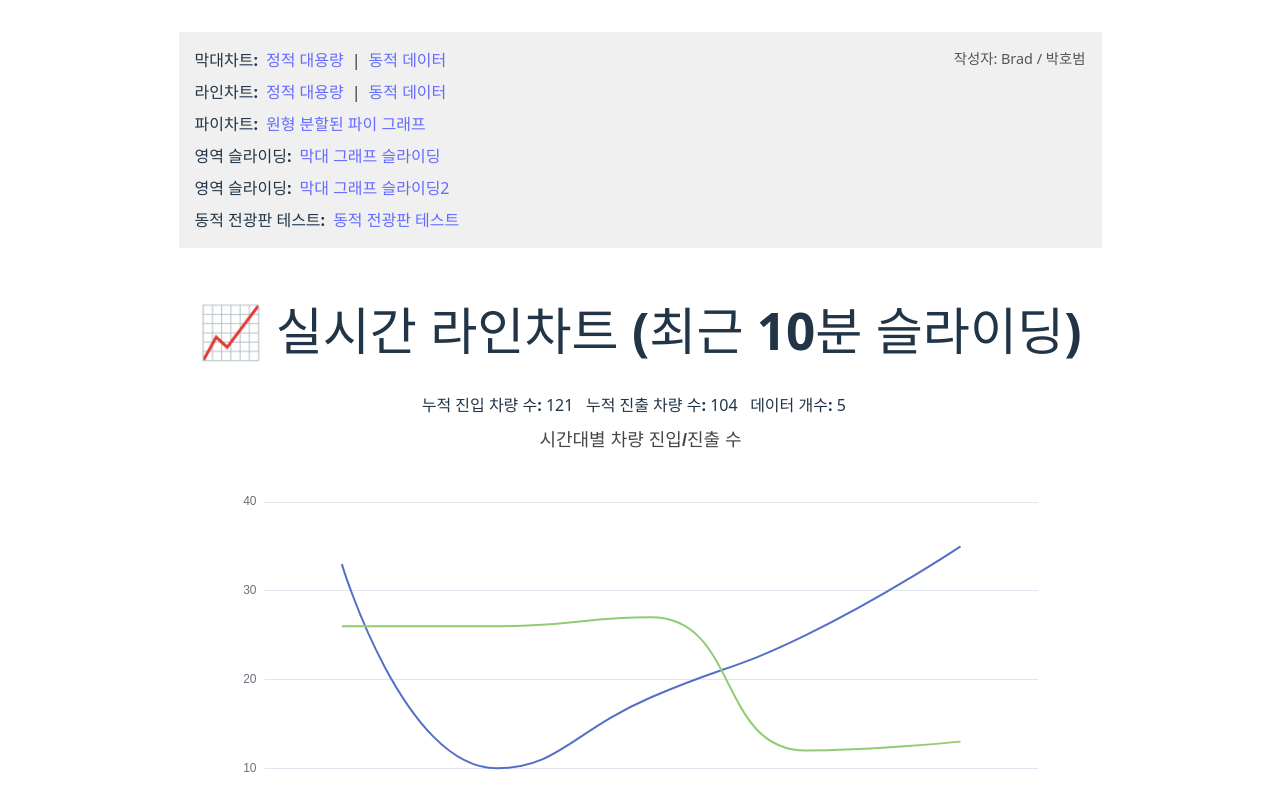
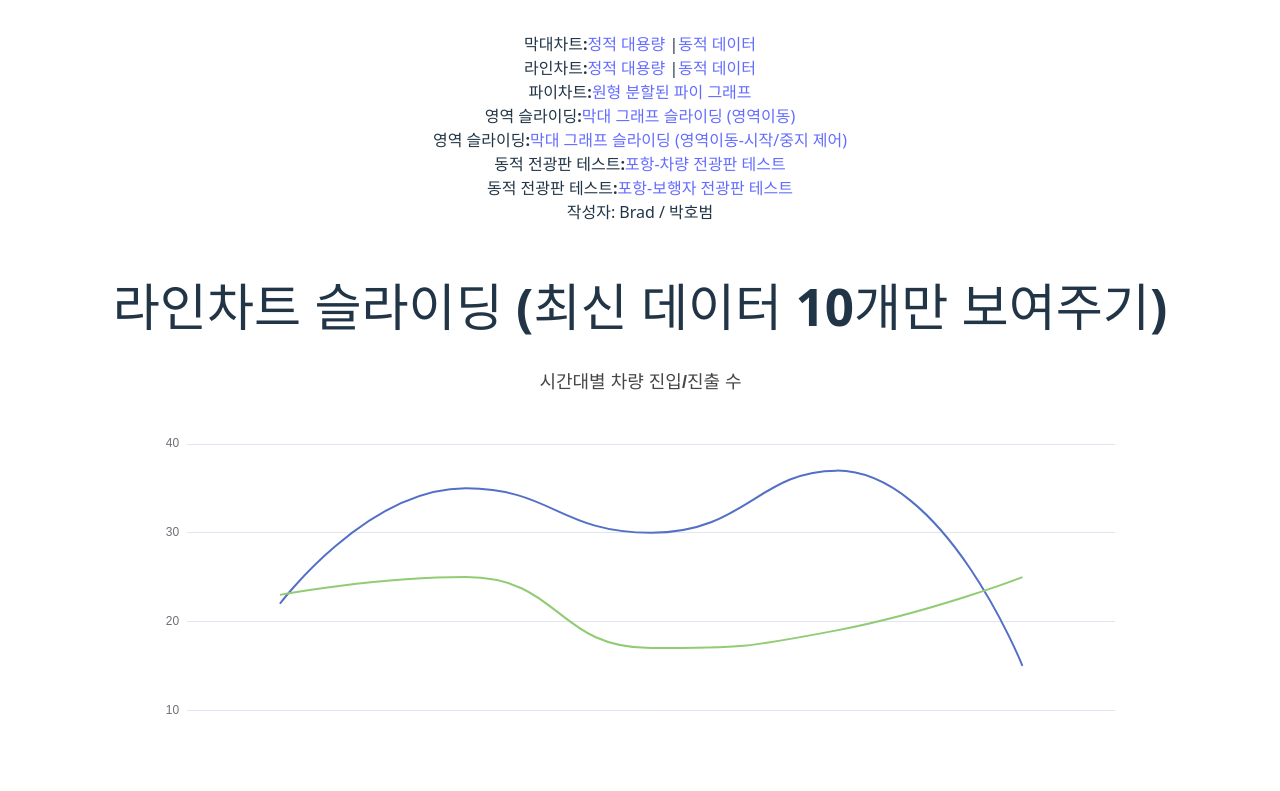
Before and after one commit to HobumPark/react_echarts_practice, a React (Vite) app: page /line/sliding2 in a window 1280 px wide. Shown: the top 791 px of the page. Built offline with nearby package versions, Linux system fonts and the light colour scheme.

Commit message:
chart sliding - true, false (remain user manual operation)

```diff
--- a/src/App.jsx
+++ b/src/App.jsx
@@ -7,7 +7,8 @@ import EChartsLineDynamicMultiChartControlPage from './pages/EChartsLineDynamicM
 import EChartsPieDynamicControlPage from './pages/EChartsPieDynamicControlPage'
 import EChartsLineDynamicSlidingPage from './pages/EChartsLineDynamicSlidingPage'
 import EChartsLineDynamicSlidingPage2 from './pages/EChartsLineDynamicSlidingPage2'
-import BoardDynamic from './pages/BoardDynamic'
+import CarBoardDynamic from './pages/board/CarBoardDynamic'
+import PedBoardDynamic from './pages/board/PedBoardDynamic'
 
 import { BrowserRouter, Routes, Route, Link } from 'react-router-dom'
 import ChartNav from './pages/ChartNav'
@@ -28,7 +29,8 @@ function App() {
           <Route path="/pie/dynamic" element={<EChartsPieDynamicControlPage />} />
           <Route path="/line/sliding" element={<EChartsLineDynamicSlidingPage />} />
           <Route path="/line/sliding2" element={<EChartsLineDynamicSlidingPage2 />} />
-          <Route path="/board/dynamic" element={<BoardDynamic />} />
+          <Route path="/board/dynamic/car" element={<CarBoardDynamic />} />
+          <Route path="/board/dynamic/ped" element={<PedBoardDynamic />} />
         </Routes>
       </BrowserRouter>
     </>
--- a/src/pages/ChartNav.css
+++ b/src/pages/ChartNav.css
@@ -0,0 +1,27 @@
+/* ChartNav.css */
+
+.chart-nav {
+  display: flex;
+  justify-content: space-between;
+  align-items: flex-start;
+  padding: 1rem;
+  background-color: #f0f0f0;
+}
+
+.chart-menu {
+  display: flex;
+  flex-direction: column;
+  gap: 0.5rem;
+}
+
+.chart-row {
+  display: flex;
+  align-items: center;
+  gap: 0.5rem;
+}
+
+.chart-author {
+  font-size: 0.9rem;
+  color: #555;
+  align-self: flex-start;
+}
--- a/src/pages/ChartNav.jsx
+++ b/src/pages/ChartNav.jsx
@@ -1,65 +1,44 @@
 // ChartNav.jsx
-import React from 'react';
 import { Link } from 'react-router-dom';
+import './ChartNav.css';
 
 const ChartNav = () => {
-  const navStyle = {
-    display: 'flex',
-    justifyContent: 'space-between',
-    alignItems: 'flex-start',
-    padding: '1rem',
-    backgroundColor: '#f0f0f0',
-  };
-
-  const menuStyle = {
-    display: 'flex',
-    flexDirection: 'column',
-    gap: '0.5rem',
-  };
-
-  const rowStyle = {
-    display: 'flex',
-    alignItems: 'center',
-    gap: '0.5rem',
-  };
-
-  const authorStyle = {
-    fontSize: '0.9rem',
-    color: '#555',
-    alignSelf: 'flex-start',
-  };
 
   return (
-    <nav style={navStyle}>
-      <div style={menuStyle}>
-        <div style={rowStyle}>
+    <nav>
+      <div>
+        <div>
           <strong>막대차트:</strong>
           <Link to="/bar/large">정적 대용량</Link> {'|'}
           <Link to="/bar/dynamic">동적 데이터</Link>
         </div>
-        <div style={rowStyle}>
+        <div >
           <strong>라인차트:</strong>
           <Link to="/line/large">정적 대용량</Link> {'|'}
           <Link to="/line/dynamic">동적 데이터</Link>
         </div>
-        <div style={rowStyle}>
+        <div >
           <strong>파이차트:</strong>
           <Link to="/pie/dynamic">원형 분할된 파이 그래프</Link>
         </div>
-        <div style={rowStyle}>
+        <div>
           <strong>영역 슬라이딩:</strong>
-          <Link to="/line/sliding">막대 그래프 슬라이딩</Link>
+          <Link to="/line/sliding">막대 그래프 슬라이딩 (영역이동)</Link>
         </div>
-        <div style={rowStyle}>
+        <div>
           <strong>영역 슬라이딩:</strong>
-          <Link to="/line/sliding2">막대 그래프 슬라이딩2</Link>
+          <Link to="/line/sliding2">막대 그래프 슬라이딩 (영역이동-시작/중지 제어)</Link>
         </div>
-        <div style={rowStyle}>
+        <div>
           <strong>동적 전광판 테스트:</strong>
-          <Link to="/board/dynamic">동적 전광판 테스트</Link>
+          <Link to="/board/dynamic/car">포항-차량 전광판 테스트</Link>
+        </div>
+        <div>
+          <strong>동적 전광판 테스트:</strong>
+          <Link to="/board/dynamic/ped">포항-보행자 전광판 테스트</Link>
         </div>
       </div>
-      <div style={authorStyle}>작성자: Brad / 박호범</div>
+      <div>작성자: Brad / 박호범</div>
     </nav>
   );
 };
--- a/src/pages/EChartsLineDynamicSlidingPage2.jsx
+++ b/src/pages/EChartsLineDynamicSlidingPage2.jsx
@@ -1,7 +1,7 @@
 import React, { useEffect, useState } from 'react';
 import EChartsLineChart from '../components/EChartsLineChart';
 
-const WINDOW_SIZE = 600; // 10분 = 600초
+const WINDOW_SIZE = 10;
 
 const EChartsLineDynamicSlidingPage2 = () => {
   const [chartData, setChartData] = useState({
@@ -12,53 +12,56 @@ const EChartsLineDynamicSlidingPage2 = () => {
     ],
   });
 
+  const [isSliding, setIsSliding] = useState(true); // 슬라이딩 여부 상태
+
+  // 데이터 추가 타이머
   useEffect(() => {
     const interval = setInterval(() => {
-      setChartData((prev) => {
       const now = new Date();
       const newLabel = `${now.getHours()}:${String(now.getMinutes()).padStart(2, '0')}:${String(now.getSeconds()).padStart(2, '0')}`;
 
       const newEntry = Math.floor(Math.random() * 30) + 10;
       const newExit = Math.floor(Math.random() * 25) + 5;
 
-        // 600개까지만 유지 (10분)
-        const newCategories = [...prev.categories, newLabel].slice(-WINDOW_SIZE);
-        const newEntryData = [...prev.series[0].data, newEntry].slice(-WINDOW_SIZE);
-        const newExitData = [...prev.series[1].data, newExit].slice(-WINDOW_SIZE);
-
-        return {
-          categories: newCategories,
+      setChartData((prev) => ({
+        categories: [...prev.categories, newLabel],
         series: [
-            { ...prev.series[0], data: newEntryData },
-            { ...prev.series[1], data: newExitData },
+          { ...prev.series[0], data: [...prev.series[0].data, newEntry] },
+          { ...prev.series[1], data: [...prev.series[1].data, newExit] },
         ],
-        };
-      });
-    }, 1000); // 1초마다 갱신
+      }));
+    }, 1000);
 
     return () => clearInterval(interval);
   }, []);
 
-   // 누적값 계산
-  const totalEntry = chartData.series[0].data.reduce((sum, val) => sum + val, 0);
-  const totalExit = chartData.series[1].data.reduce((sum, val) => sum + val, 0);
-  const dataCount = chartData.categories.length;  // 시계열 데이터 개수
+  // 보여줄 데이터 (슬라이딩 여부에 따라)
+  const visibleData = {
+    categories: isSliding
+      ? chartData.categories.slice(-WINDOW_SIZE)
+      : chartData.categories,
+    series: chartData.series.map((s) => ({
+      ...s,
+      data: isSliding ? s.data.slice(-WINDOW_SIZE) : s.data,
+    })),
+  };
 
   return (
     <div style={{ padding: 20 }}>
-      <h1>📈 실시간 라인차트 (최근 10분 슬라이딩)</h1>
-      <div style={{ marginBottom: 10 }}>
-        <strong>누적 진입 차량 수:</strong> {totalEntry} &nbsp;&nbsp;
-        <strong>누적 진출 차량 수:</strong> {totalExit} &nbsp;&nbsp;
-        <strong>데이터 개수:</strong> {dataCount} &nbsp;&nbsp;
-      </div>
+      <h1>라인차트 슬라이딩 (최신 데이터 10개만 보여주기)</h1>
+
       <EChartsLineChart
         title="시간대별 차량 진입/진출 수"
-        categories={chartData.categories}
-        series={chartData.series}
+        categories={visibleData.categories}
+        series={visibleData.series}
+        windowSize={WINDOW_SIZE}
         height={500}
-        windowSize={WINDOW_SIZE}  // 여기에 600 넘겨주기
+        sliding={isSliding}
       />
+
+      <button onClick={() => setIsSliding((prev) => !prev)}>
+        {isSliding ? '중지' : '재생'}
+      </button>
     </div>
   );
 };
--- /dev/null
+++ b/src/pages/board/CarBoardDynamic.css
@@ -0,0 +1,61 @@
+/* CarBoardDynamic.css */
+
+.carboard-container {
+  padding: 24px;
+  display: flex;
+  flex-direction: column;
+  gap: 24px;
+}
+
+.carboard-settings {
+  background-color: #f5f5f5;
+  padding: 16px;
+  border-radius: 12px;
+  box-shadow: 0 2px 8px rgba(0, 0, 0, 0.1);
+  border: 1px solid #ddd;
+}
+
+.carboard-settings h2 {
+  font-size: 20px;
+  font-weight: bold;
+  margin-bottom: 12px;
+}
+
+.carboard-settings .row {
+  display: flex;
+  align-items: center;
+  gap: 12px;
+}
+
+.carboard-settings input[type="number"] {
+  width: 80px;
+  padding: 6px 8px;
+  border: 1px solid #ccc;
+  border-radius: 6px;
+  text-align: right;
+}
+
+.carboard-display {
+  width: 500px;
+  height: 200px;
+  background: linear-gradient(to bottom, #1a1a1a, #000);
+  color: white;
+  border-radius: 16px;
+  border: 4px solid #facc15;
+  box-shadow: 0 4px 12px rgba(0, 0, 0, 0.25);
+  display: flex;
+  align-items: center;
+  justify-content: center;
+  font-size: 24px;
+  font-weight: bold;
+  margin: 0 auto;
+  text-align: center;
+  padding: 16px;
+}
+
+.carboard-display img {
+  width: 300px;
+  height: 150px;
+  object-fit: contain;
+  border-radius: 8px;
+}
--- /dev/null
+++ b/src/pages/board/CarBoardDynamic.jsx
@@ -0,0 +1,50 @@
+import React, { useEffect, useState } from 'react';
+
+const CarBoardDynamic = () => {
+  const [step, setStep] = useState(0);
+  const [speed, setSpeed] = useState(43);
+
+  useEffect(() => {
+    const interval = setInterval(() => {
+      setStep((prev) => (prev + 1) % 3);
+    }, 3000);
+    return () => clearInterval(interval);
+  }, []);
+
+  return (
+    <div className="p-6 space-y-6">
+      {/* 설정 영역 */}
+      <div className="bg-gray-100 p-4 rounded-xl shadow border space-y-2">
+        <h2 className="text-xl font-semibold mb-2">⚙️ 설정 영역</h2>
+        <div className="flex items-center space-x-4">
+          <label className="font-medium" htmlFor="speedInput">
+            속도 설정 (km/h):
+          </label>
+          <input
+            id="speedInput"
+            type="number"
+            value={speed}
+            min="0"
+            onChange={(e) => setSpeed(Number(e.target.value))}
+            className="w-24 px-2 py-1 border rounded text-right"
+          />
+        </div>
+      </div>
+
+      {/* 디스플레이 영역 */}
+      <div className="w-[500px] h-[200px] bg-gradient-to-b from-gray-900 to-black text-white rounded-xl shadow-lg border-4 border-yellow-400 flex items-center justify-center text-2xl font-bold text-center p-4 mx-auto">
+        {step === 0 && <p>🚦 신호등이 없습니다.</p>}
+        {step === 1 && <p>🚗 당신의 속도 {speed}km/h</p>}
+        {step === 2 && (
+          <img
+            src="https://via.placeholder.com/300x150?text=📷+Speed+Camera"
+            alt="속도 측정 카메라 이미지"
+            className="w-[300px] h-[150px] object-contain rounded"
+          />
+        )}
+      </div>
+    </div>
+  );
+};
+
+export default CarBoardDynamic;
--- a/src/pages/BoardDynamic.jsx
+++ b/src/pages/board/PedBoardDynamic.jsx
@@ -1,6 +1,6 @@
 import React, { useEffect, useState } from 'react';
 
-const BoardDynamic = () => {
+const PedBoardDynamic = () => {
   const [step, setStep] = useState(0);
   const speed = 43; // 임의의 속도 값
 
@@ -27,4 +27,4 @@ const BoardDynamic = () => {
   );
 };
 
-export default BoardDynamic;
+export default PedBoardDynamic;
```
Lines whose indentation alone changed are shown as unchanged.
